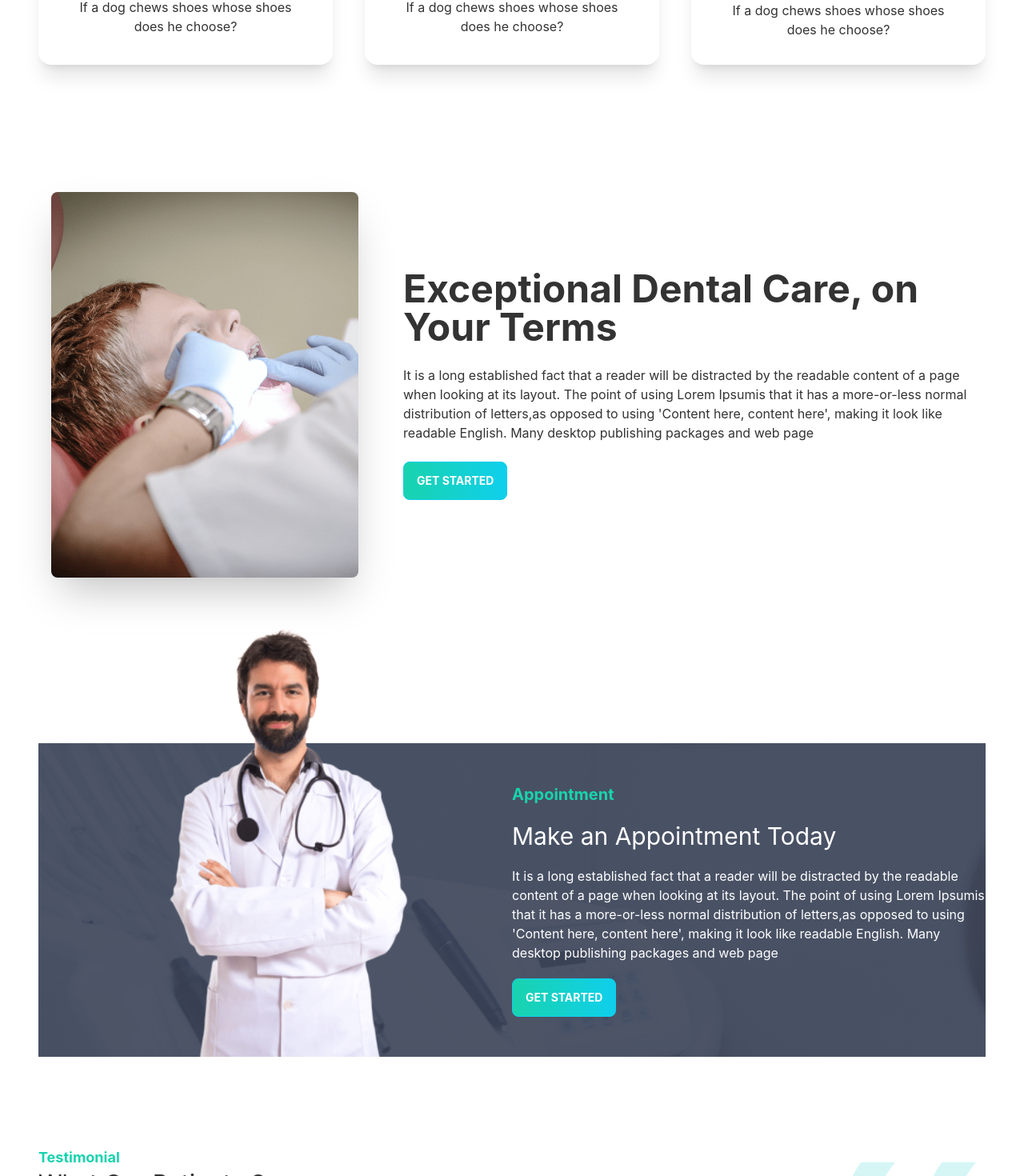
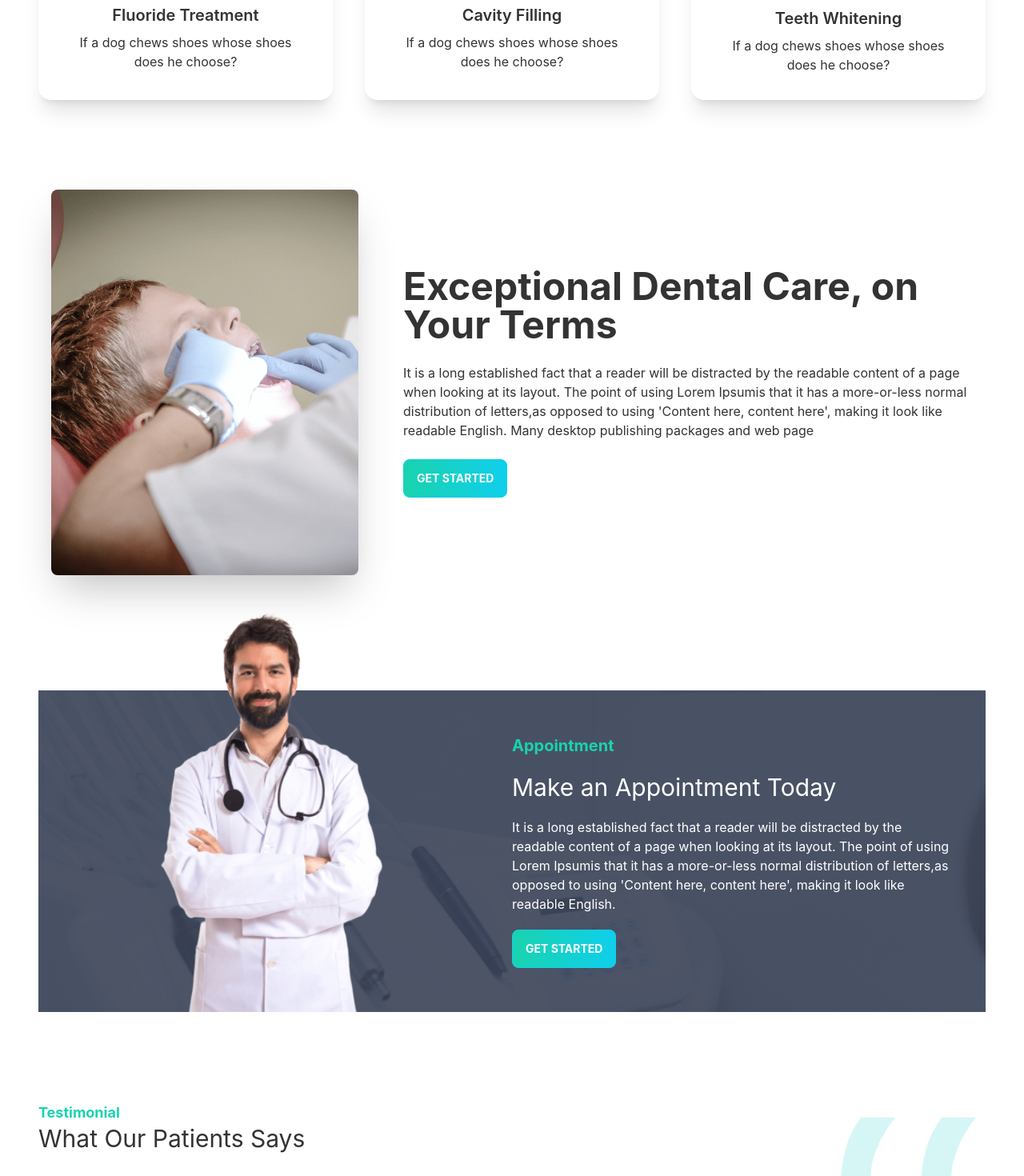
Before and after one commit to rakibul-wdp/practice-doctors-portal, a React (Create React App) app: page / in a window 1280 px wide. Shown: the part 1278-2748 px from the top of the page at 80% size. Built offline with nearby package versions, Linux system fonts and the light colour scheme.

Commit message:
add footer in appointment page and fix some style in home page

```diff
--- a/public/index.html
+++ b/public/index.html
@@ -1,14 +1,12 @@
 <!DOCTYPE html>
 <html lang="en">
+
 <head>
   <meta charset="utf-8" />
   <link rel="icon" href="%PUBLIC_URL%/favicon.ico" />
   <meta name="viewport" content="width=device-width, initial-scale=1" />
   <meta name="theme-color" content="#000000" />
-    <meta
-      name="description"
-      content="Web site created using create-react-app"
-    />
+  <meta name="description" content="Web site created using create-react-app" />
   <link rel="apple-touch-icon" href="%PUBLIC_URL%/logo192.png" />
   <!--
       manifest.json provides metadata used when your web app is installed on a
@@ -24,8 +22,9 @@
       work correctly both with client-side routing and a non-root public URL.
       Learn how to configure a non-root public URL by running `npm run build`.
     -->
-    <title>React App</title>
+  <title>Doctors Portal</title>
 </head>
+
 <body>
   <noscript>You need to enable JavaScript to run this app.</noscript>
   <div id="root"></div>
@@ -40,4 +39,5 @@
       To create a production bundle, use `npm run build` or `yarn build`.
     -->
 </body>
+
 </html>
--- a/src/App.js
+++ b/src/App.js
@@ -1,16 +1,18 @@
 import { Route, Routes } from 'react-router-dom';
 import About from './Pages/About/About';
+import Appointment from './Pages/Appointment/Appointment';
 import Home from './Pages/Home/Home';
 import Login from './Pages/Login/Login';
 import Navbar from './Pages/Shared/Navbar';
 
 function App() {
   return (
-    <div className='px-12'>
+    <div className='max-w-7xl mx-auto px-12'>
       <Navbar />
       <Routes>
         <Route path='/' element={<Home />} />
         <Route path='/about' element={<About />} />
+        <Route path='appointment' element={<Appointment />} />
         <Route path='/login' element={<Login />} />
       </Routes>
     </div>
--- /dev/null
+++ b/src/Pages/Appointment/Appointment.js
@@ -0,0 +1,12 @@
+import React from 'react';
+import Footer from '../Shared/Footer';
+
+const Appointment = () => {
+  return (
+    <div>
+      <Footer />
+    </div>
+  );
+};
+
+export default Appointment;
--- a/src/Pages/Home/Care.js
+++ b/src/Pages/Home/Care.js
@@ -3,7 +3,7 @@ import treatment from '../../assets/images/treatment.png';
 
 const Care = () => {
   return (
-    <div className='hero min-h-[80vh] mt-20 mb-32'>
+    <div className='hero min-h-[50vh] mt-24 mb-32'>
       <div className='hero-content flex-col lg:flex-row'>
         <img src={treatment} className='max-w-sm rounded-lg shadow-2xl' alt='' />
         <div className='ml-10'>
--- a/src/Pages/Home/InfoCard.js
+++ b/src/Pages/Home/InfoCard.js
@@ -3,7 +3,7 @@ import React from 'react';
 const InfoCard = ({ img, bgClass, cardTitle }) => {
   return (
     <div className={`card lg:card-side ${bgClass} shadow-xl`}>
-      <figure className='pl-5 pt-5'>
+      <figure className='pl-5 sm:pt-10 md:pt-10 lg:pt-0'>
         <img src={img} alt='Album' />
       </figure>
       <div className='card-body text-white'>
--- a/src/Pages/Home/MakeAppointment.js
+++ b/src/Pages/Home/MakeAppointment.js
@@ -5,21 +5,17 @@ import PrimaryBtn from '../Shared/PrimaryBtn';
 
 const MakeAppointment = () => {
   return (
-    <section
-      className='flex justify-center items-center mt-20 sm:p-10 md:p-0 lg:p-0 mb-28'
-      style={{ background: `url(${appointment})` }}
-    >
+    <section className='flex justify-center items-center my-28' style={{ background: `url(${appointment})` }}>
       <div className='flex-1 hidden lg:block md:block'>
-        <img className='md:mt-[-100px] lg:mt-[-120px] xl:mt-[-200px]' src={doctor} alt='' />
+        <img className='md:mt-[-100px] lg:mt-[-120px] xl:mt-[-150px]' src={doctor} alt='' />
       </div>
-      <div className='text-white flex-1'>
+      <div className='text-white flex-1 pr-10 sm:py-10 md:py-0 lg:py-0 sm:pl-10'>
         <h3 className='text-xl text-secondary font-bold mb-5'>Appointment</h3>
         <h2 className='text-3xl'>Make an Appointment Today</h2>
         <p className='my-5'>
           It is a long established fact that a reader will be distracted by the readable content of a page when looking
           at its layout. The point of using Lorem Ipsumis that it has a more-or-less normal distribution of letters,as
-          opposed to using 'Content here, content here', making it look like readable English. Many desktop publishing
-          packages and web page
+          opposed to using 'Content here, content here', making it look like readable English.
         </p>
         <PrimaryBtn>Get Started</PrimaryBtn>
       </div>
--- a/src/Pages/Home/Services.js
+++ b/src/Pages/Home/Services.js
@@ -28,7 +28,7 @@ const Services = () => {
   ];
   return (
     <div>
-      <div className='text-center mb-5'>
+      <div className='text-center mb-16'>
         <h3 className='text-lg text-secondary uppercase font-bold'>Our Services</h3>
         <h2 className='text-4xl'>Services We Provide</h2>
       </div>
--- a/src/Pages/Shared/Footer.js
+++ b/src/Pages/Shared/Footer.js
@@ -51,7 +51,7 @@ const Footer = () => {
         </div>
       </div>
       <div className='text-center pt-16'>
-        <p>Copyright © {date} - All right reserved by ACME Industries Ltd</p>
+        <p>Copyright © {date} - All right reserved</p>
       </div>
     </footer>
   );
```
Also changed, not shown: src/Pages/Appointment/AppointmentBanner.js (added). Lines whose indentation alone changed are shown as unchanged.
